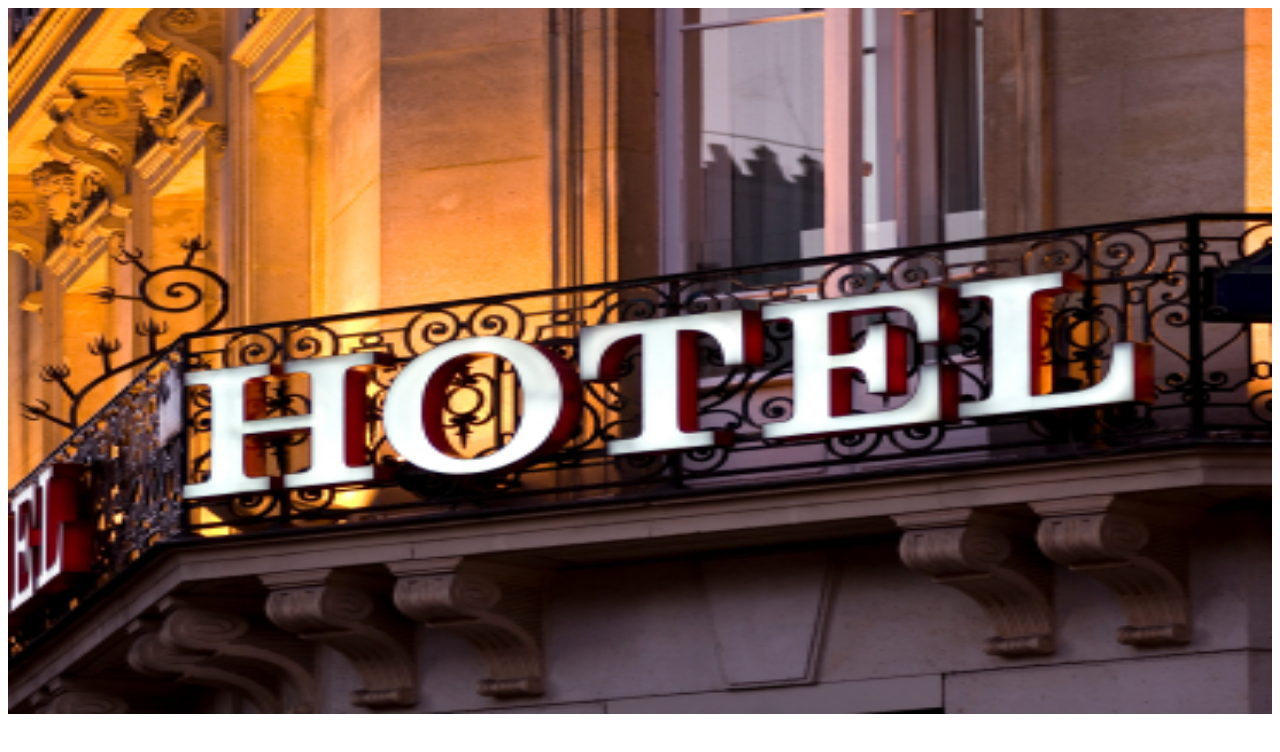
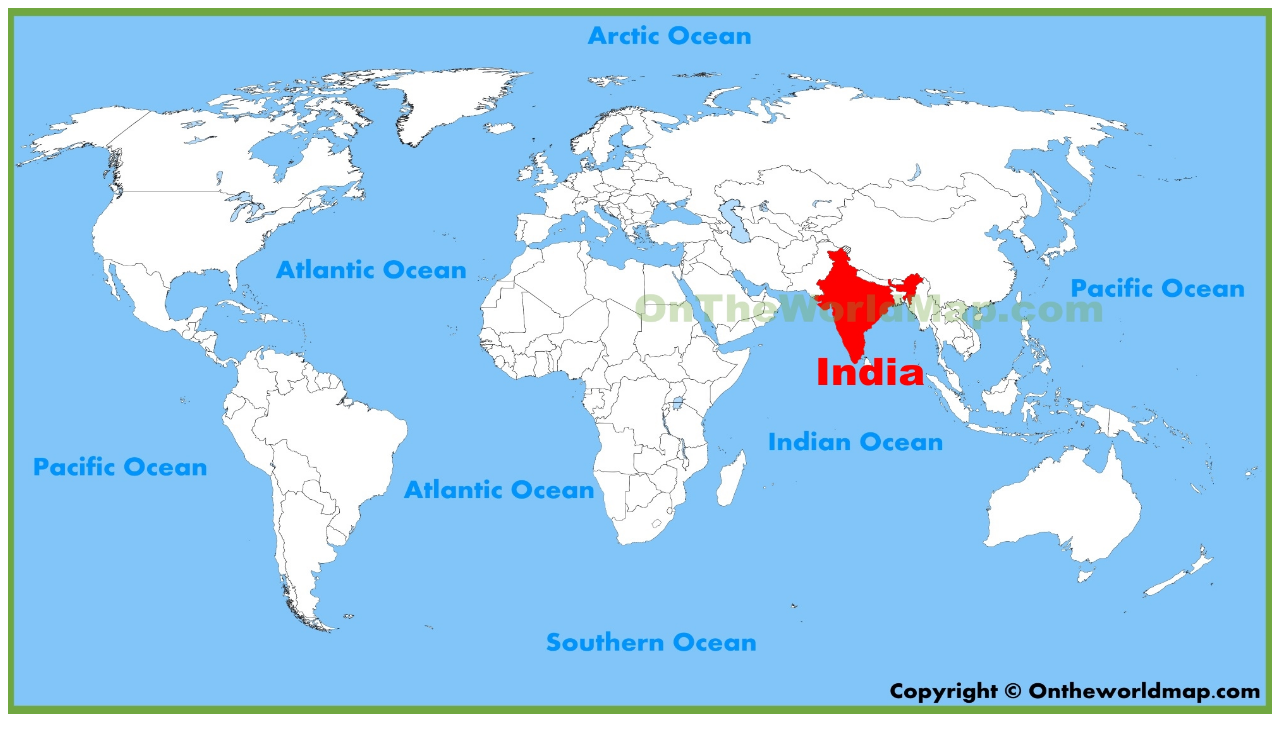
Before and after one commit to learnbyseven/s2icode, a plain HTML site: page index.html in a window 1280 px wide. Drawn offline with Linux system fonts and the light colour scheme.

Commit message:
Update index.html

```diff
--- a/index.html
+++ b/index.html
@@ -2,6 +2,6 @@
 <html>
 <head></head>
 <body>
-<img src="Hotel-Cambridge.jpg" title="" alt="" height="90%" width="100%">
+<img src="india-location-map.jpg" title="" alt="" height="90%" width="100%">
 </body>
 </html>
```
